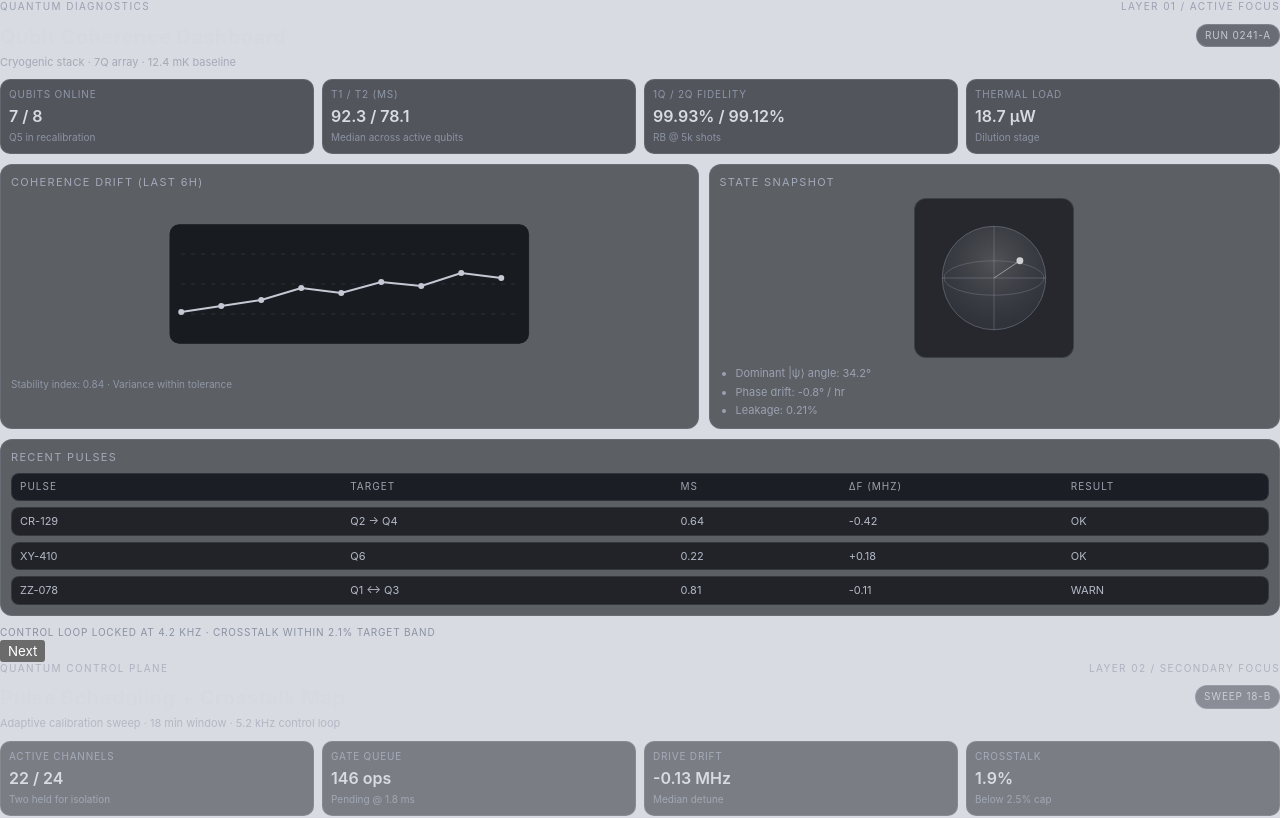
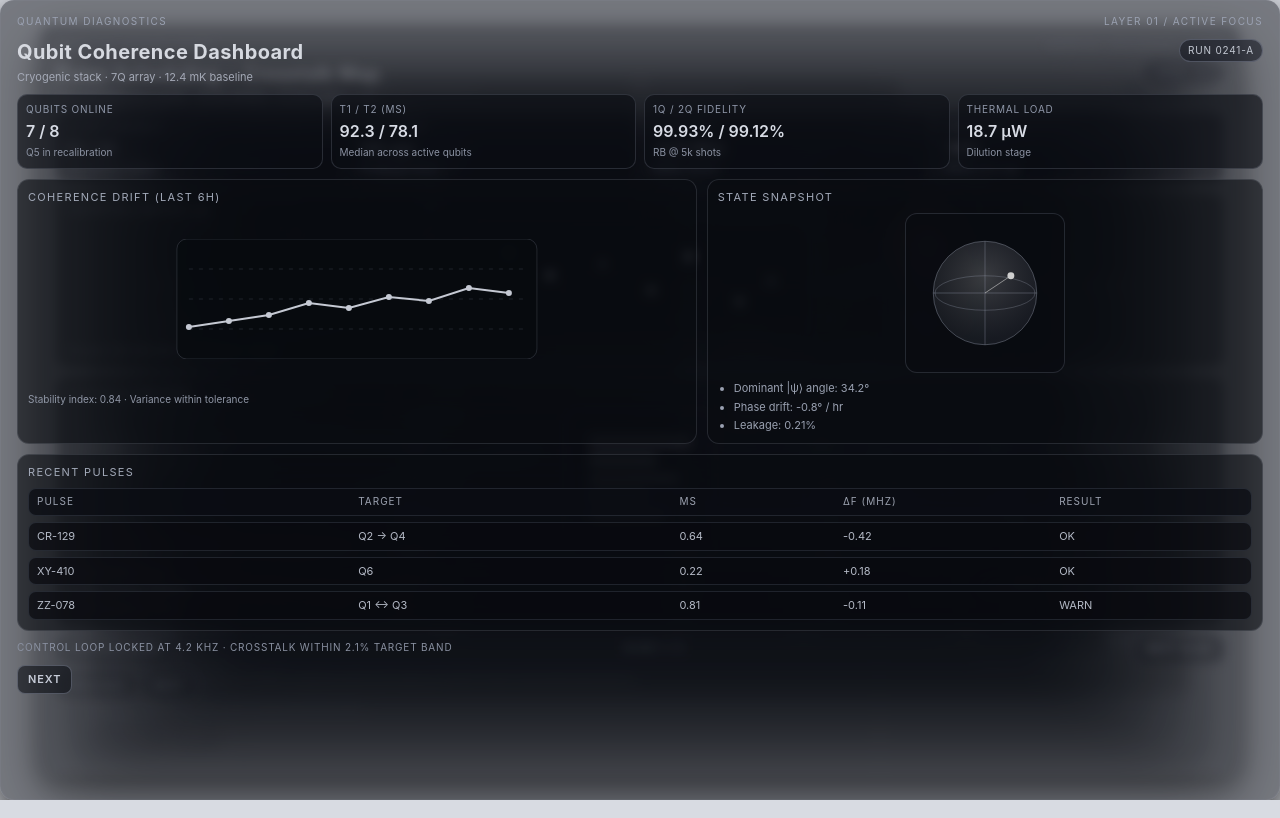
Before and after one commit to huuuda-aus/layered-ui, a React (Vite) app: page / in a window 1280 px wide. Shown: the top 818 px of the page. Built offline with nearby package versions, Linux system fonts and the light colour scheme.

Commit message:
horizontal slides

```diff
--- a/src/App.css
+++ b/src/App.css
@@ -191,3 +191,65 @@
   text-transform: uppercase;
   letter-spacing: 0.2em;
 }
+
+.horizontalStackWrapper {
+  display: flex;
+  flex-direction: column;
+  gap: 12px;
+  margin-bottom: 16px;
+}
+
+.horizontalStack {
+  width: 100%;
+  overflow: hidden;
+  position: relative;
+}
+
+.horizontalStackTrack {
+  width: 100%;
+}
+
+.horizontalStackSlide {
+  flex: 0 0 100%;
+  min-width: 100%;
+  transition:
+    transform var(--horizontal-stack-transition-ms, 600ms) var(--horizontal-stack-transition-easing, cubic-bezier(0.23, 1, 0.32, 1)),
+    opacity var(--horizontal-stack-transition-ms, 600ms) linear;
+  transform-origin: var(--horizontal-stack-rotation-origin, center center);
+  will-change: transform, opacity;
+}
+
+.horizontalStackSlide[data-slide-position="prev"] {
+  transform: rotateY(35deg) translateZ(-200px);
+  opacity: 0.5;
+  transform-origin: center right;
+}
+
+.horizontalStackSlide[data-slide-position="next"] {
+  transform: rotateY(-35deg) translateZ(-200px);
+  opacity: 0.5;
+  transform-origin: center left;
+}
+
+.horizontalStackSlide[data-slide-position="active"] {
+  transform: rotateY(0deg) translateZ(0px);
+  opacity: 1;
+}
+
+.horizontalStackSlide:not([data-slide-position]) {
+  opacity: 0;
+}
+
+.horizontalNav {
+  display: flex;
+  align-items: center;
+  justify-content: space-between;
+  gap: 12px;
+}
+
+.horizontalNavLabel {
+  font-size: 10px;
+  letter-spacing: 0.12em;
+  text-transform: uppercase;
+  color: #9aa1b1;
+}
--- a/src/App.tsx
+++ b/src/App.tsx
@@ -1,8 +1,34 @@
+import { useEffect, useRef, useState } from 'react'
 import { Layer, LayeredScene } from './LayeredScene'
+import { HorizontalStack, type HorizontalStackRef } from './HorizontalStack'
+import './LayeredScene.css'
 import './App.css'
 
 function App() {
   const transitionMs = 250
+  const controlStackRef = useRef<HorizontalStackRef>(null)
+  const [controlSlideIndex, setControlSlideIndex] = useState(0)
+  const controlSlideCount = 2
+
+  const handleControlPrevSlide = () => controlStackRef.current?.goToPrevSlide()
+  const handleControlNextSlide = () => controlStackRef.current?.goToNextSlide()
+
+  useEffect(() => {
+    const handleSlideKey = (event: KeyboardEvent) => {
+      if (event.key === 'ArrowLeft') {
+        if (controlSlideIndex > 0) {
+          controlStackRef.current?.goToPrevSlide()
+        }
+      } else if (event.key === 'ArrowRight') {
+        if (controlSlideIndex < controlSlideCount - 1) {
+          controlStackRef.current?.goToNextSlide()
+        }
+      }
+    }
+
+    window.addEventListener('keydown', handleSlideKey)
+    return () => window.removeEventListener('keydown', handleSlideKey)
+  }, [controlSlideIndex, controlSlideCount])
 
   return (
     <LayeredScene transitionMs={transitionMs}>
@@ -136,7 +162,13 @@ function App() {
         </div>
       </Layer>
       <Layer>
-        <div className="layerPanel">
+        <HorizontalStack
+          ref={controlStackRef}
+          gap={100}
+          transitionMs={3000}
+          onSlideChange={setControlSlideIndex}
+        >
+          <article className="layerPanel">
             <div className="layerMeta">
               <div>Quantum Control Plane</div>
               <div>Layer 02 / Secondary Focus</div>
@@ -172,7 +204,6 @@ function App() {
               </div>
             </div>
 
-          <div className="layerRow">
             <div className="layerPanelBlock">
               <div className="layerSectionTitle">Crosstalk Matrix (Δ)</div>
               <svg className="layerChart" viewBox="0 0 360 120" role="img" aria-label="Crosstalk heatmap">
@@ -211,8 +242,9 @@ function App() {
                 <li>Idle padding: 0.18 μs</li>
               </ul>
             </div>
-          </div>
-
+          </article>
+          <article className="layerPanel">
+            <div className="layerSectionTitle">Calibration + Feedback</div>
             <div className="layerPanelBlock">
               <div className="layerSectionTitle">Calibration Notes</div>
               <div className="layerTable">
@@ -260,17 +292,37 @@ function App() {
                 </div>
               </div>
             </div>
-
             <div className="layerPanelBlock">
               <div className="layerSectionTitle">Operator Log</div>
               <div className="layerTinyNote">
                 Drift compensation applied at 21:18. Residual phase noise within 0.6°; recalc queued for Q5 after cryo stabilization.
               </div>
             </div>
-
             <div className="layerFootnote">
               Scheduler locked to 0.4 ns resolution · Guard bands active across couplers
             </div>
+          </article>
+        </HorizontalStack>
+        <div className="horizontalNav">
+          <button
+            type="button"
+            className="layeredBtn"
+            onClick={handleControlPrevSlide}
+            disabled={controlSlideIndex === 0}
+          >
+            Previous slide
+          </button>
+          <div className="horizontalNavLabel">
+            Slide {controlSlideIndex + 1} / {controlSlideCount}
+          </div>
+          <button
+            type="button"
+            className="layeredBtn"
+            onClick={handleControlNextSlide}
+            disabled={controlSlideIndex === controlSlideCount - 1}
+          >
+            Next slide
+          </button>
         </div>
       </Layer>
       <Layer>
--- /dev/null
+++ b/src/HorizontalStack.tsx
@@ -0,0 +1,162 @@
+import {
+  Children,
+  type CSSProperties,
+  forwardRef,
+  type ReactNode,
+  isValidElement,
+  useCallback,
+  useEffect,
+  useImperativeHandle,
+  useMemo,
+  useRef,
+  useState,
+} from 'react'
+
+export type HorizontalStackRef = {
+  goTo: (index: number) => void,
+  goToPrev: () => void,
+  goToNext: () => void,
+  goToPrevSlide: () => void,
+  goToNextSlide: () => void,
+  goToFirstSlide: () => void,
+  slideCount: number,
+}
+
+export type HorizontalStackProps = {
+  children: ReactNode,
+  className?: string,
+  style?: CSSProperties,
+  gap?: number,
+  transitionMs?: number,
+  easing?: string,
+  initialIndex?: number,
+  onSlideChange?: (index: number) => void,
+}
+
+export const HorizontalStack = forwardRef<HorizontalStackRef, HorizontalStackProps>(({
+  children,
+  className,
+  style,
+  gap = 16,
+  transitionMs = 320,
+  easing = 'cubic-bezier(0.23, 1, 0.32, 1)',
+  initialIndex = 0,
+  onSlideChange,
+}, ref) => {
+  const slides = useMemo(() => Children.toArray(children), [children])
+
+  const clampIndex = useCallback((index: number) => {
+    if (slides.length === 0) return 0
+    return Math.max(0, Math.min(slides.length - 1, index))
+  }, [slides.length])
+
+  const [activeIndex, setActiveIndex] = useState(() => clampIndex(initialIndex))
+  const containerRef = useRef<HTMLDivElement>(null)
+  const [containerWidth, setContainerWidth] = useState(0)
+
+  useEffect(() => {
+    setActiveIndex((prev) => clampIndex(prev))
+  }, [clampIndex])
+
+  useEffect(() => {
+    const handleResize = () => {
+      setContainerWidth(containerRef.current?.clientWidth ?? 0)
+    }
+
+    handleResize()
+
+    if (containerRef.current && typeof ResizeObserver !== 'undefined') {
+      const observer = new ResizeObserver(handleResize)
+      observer.observe(containerRef.current)
+      return () => observer.disconnect()
+    }
+
+    window.addEventListener('resize', handleResize)
+    return () => {
+      window.removeEventListener('resize', handleResize)
+    }
+  }, [])
+
+  useEffect(() => {
+    onSlideChange?.(activeIndex)
+  }, [activeIndex, onSlideChange])
+
+  const goTo = useCallback((index: number) => {
+    setActiveIndex((prev) => {
+      const next = clampIndex(index)
+      return next === prev ? prev : next
+    })
+  }, [clampIndex])
+
+  const goToNext = useCallback(() => {
+    setActiveIndex((prev) => {
+      const next = clampIndex(prev + 1)
+      return next === prev ? prev : next
+    })
+  }, [clampIndex])
+
+  const goToPrev = useCallback(() => {
+    setActiveIndex((prev) => {
+      const next = clampIndex(prev - 1)
+      return next === prev ? prev : next
+    })
+  }, [clampIndex])
+
+  const goToFirstSlide = useCallback(() => {
+    goTo(0)
+  }, [goTo])
+
+  useImperativeHandle(ref, () => ({
+    goTo,
+    goToPrev,
+    goToNext,
+    goToPrevSlide: goToPrev,
+    goToNextSlide: goToNext,
+    goToFirstSlide,
+    slideCount: slides.length,
+  }), [goTo, goToPrev, goToNext, goToFirstSlide, slides.length])
+
+  const trackOffset = containerWidth + gap
+  const translateAmount = trackOffset * activeIndex
+
+  const trackStyle: CSSProperties = {
+    display: 'flex',
+    alignItems: 'stretch',
+    gap: `${gap}px`,
+    transition: `transform ${transitionMs}ms ${easing}`,
+    transform: `translate3d(-${translateAmount}px, 0, 0)`,
+    willChange: 'transform',
+    transformStyle: 'preserve-3d',
+  }
+
+  return (
+    <div
+      ref={containerRef}
+      className={`horizontalStack ${className ?? ''}`.trim()}
+      style={{
+        '--horizontal-stack-gap': `${gap}px`,
+        '--horizontal-stack-transition-ms': `${transitionMs}ms`,
+        '--horizontal-stack-transition-easing': easing,
+        ...style,
+      } as CSSProperties}
+    >
+      <div className="horizontalStackTrack" style={trackStyle}>
+        {slides.map((slide, index) => {
+          const slideKey = isValidElement(slide) ? slide.key ?? index : index
+          const position = index === activeIndex - 1
+            ? 'prev'
+            : index === activeIndex + 1
+              ? 'next'
+              : index === activeIndex
+                ? 'active'
+                : ''
+          return (
+            <div key={slideKey} className="horizontalStackSlide" data-slide-position={position}>
+              {slide}
+            </div>
+          )
+        })}
+      </div>
+    </div>
+  )
+})
--- a/src/LayeredScene.tsx
+++ b/src/LayeredScene.tsx
@@ -144,9 +144,9 @@ export const LayeredScene = forwardRef<LayeredSceneRef, LayeredSceneProps>(({
     if (disableNavigationButtons) return
 
     const handleKeyDown = (event: KeyboardEvent) => {
-      if (event.key === 'PageUp') {
+      if (event.key === 'ArrowUp') {
         goToIndex(activeIndex - 1)
-      } else if (event.key === 'PageDown') {
+      } else if (event.key === 'ArrowDown') {
         goToIndex(activeIndex + 1)
       }
     }
```
Lines whose indentation alone changed are shown as unchanged.
